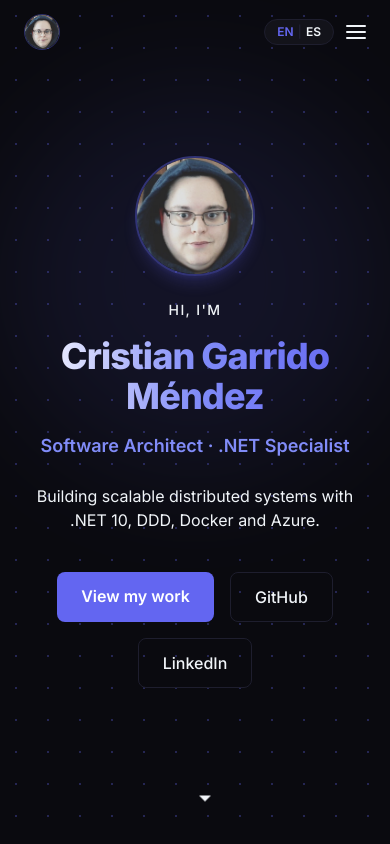
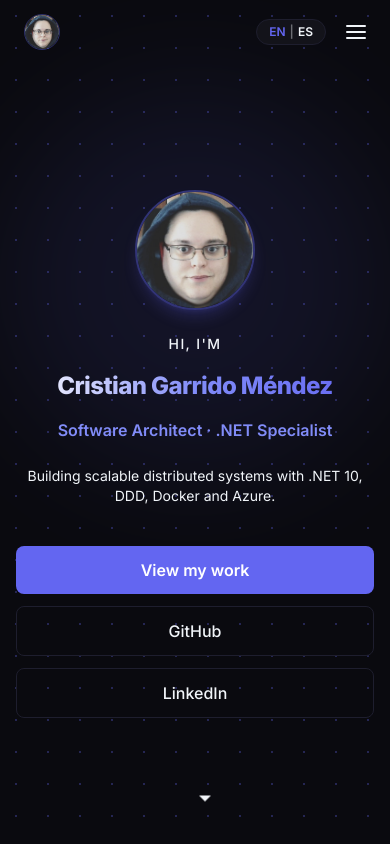
Before and after one commit to cgarrido/cgarrido.github.io, an Astro site: page / in a window 390 px wide. Shown: the top 844 px of the page. Built offline with nearby package versions, Linux system fonts and the light colour scheme; Astro itself is replaced by a stand-in of ours.

Commit message:
fix: mobile layout — nav overlap, text overflow, button stack, toggle separator

```diff
--- a/src/components/Hero.astro
+++ b/src/components/Hero.astro
@@ -2,14 +2,14 @@
 import { en } from '../i18n/en';
 import { es } from '../i18n/es';
 ---
-<section id="hero" class="relative min-h-screen flex flex-col items-center justify-center text-center px-6 overflow-hidden">
+<section id="hero" class="relative min-h-screen flex flex-col justify-center text-center px-4 sm:px-6 overflow-hidden pt-16">
   <!-- Dot grid background -->
   <div class="absolute inset-0 dot-grid opacity-30 pointer-events-none"></div>
 
   <!-- Indigo glow blob -->
   <div class="absolute top-1/3 left-1/2 -translate-x-1/2 -translate-y-1/2 w-96 h-96 bg-accent opacity-10 rounded-full blur-3xl pointer-events-none"></div>
 
-  <div class="relative z-10 max-w-3xl">
+  <div class="relative z-10 max-w-3xl w-full mx-auto">
     <!-- Profile photo -->
     <div class="mb-6 flex justify-center">
       <img
@@ -26,27 +26,27 @@ import { es } from '../i18n/es';
       <span class="lang-en">{en.hero.greeting}</span>
       <span class="lang-es">{es.hero.greeting}</span>
     </p>
-    <h1 class="text-4xl md:text-6xl font-extrabold tracking-tight mb-4 bg-gradient-to-r from-white via-accent-light to-accent bg-clip-text text-transparent">
+    <h1 class="text-2xl sm:text-4xl md:text-6xl font-extrabold tracking-tight mb-4 bg-gradient-to-r from-white via-accent-light to-accent bg-clip-text text-transparent">
       {en.hero.name}
     </h1>
-    <p class="text-accent-light text-lg md:text-xl font-semibold mb-6">
+    <p class="text-accent-light text-base sm:text-lg md:text-xl font-semibold mb-6">
       <span class="lang-en">{en.hero.title}</span>
       <span class="lang-es">{es.hero.title}</span>
     </p>
-    <p class="text-muted text-base md:text-lg max-w-xl mx-auto mb-10">
+    <p class="text-muted text-sm sm:text-base md:text-lg max-w-xl mx-auto mb-10">
       <span class="lang-en">{en.hero.tagline}</span>
       <span class="lang-es">{es.hero.tagline}</span>
     </p>
 
-    <div class="flex flex-wrap gap-4 justify-center">
-      <a href="#about" class="bg-accent hover:bg-accent-light text-white font-semibold px-6 py-3 rounded-lg transition-colors">
+    <div class="flex flex-col sm:flex-row flex-wrap gap-3 items-center justify-center">
+      <a href="#about" class="w-full sm:w-auto bg-accent hover:bg-accent-light text-white font-semibold px-6 py-3 rounded-lg transition-colors text-center">
         <span class="lang-en">{en.hero.cta}</span>
         <span class="lang-es">{es.hero.cta}</span>
       </a>
-      <a href="https://github.com/cgarrido" target="_blank" rel="noopener" class="border border-border hover:border-accent text-muted hover:text-text px-6 py-3 rounded-lg transition-colors font-medium">
+      <a href="https://github.com/cgarrido" target="_blank" rel="noopener" class="w-full sm:w-auto border border-border hover:border-accent text-muted hover:text-text px-6 py-3 rounded-lg transition-colors font-medium text-center">
         GitHub
       </a>
-      <a href="https://www.linkedin.com/in/cristiangarridomendez/" target="_blank" rel="noopener" class="border border-border hover:border-accent text-muted hover:text-text px-6 py-3 rounded-lg transition-colors font-medium">
+      <a href="https://www.linkedin.com/in/cristiangarridomendez/" target="_blank" rel="noopener" class="w-full sm:w-auto border border-border hover:border-accent text-muted hover:text-text px-6 py-3 rounded-lg transition-colors font-medium text-center">
         LinkedIn
       </a>
     </div>
--- a/src/components/Nav.astro
+++ b/src/components/Nav.astro
@@ -22,12 +22,12 @@ import { es } from '../i18n/es';
       <!-- Language toggle -->
       <button id="lang-toggle" class="flex items-center gap-1 bg-surface border border-border rounded-full px-3 py-1 text-xs font-semibold">
         <span id="lang-en-btn" class="text-accent">EN</span>
-        <span class="text-border">|</span>
+        <span class="text-muted opacity-40">|</span>
         <span id="lang-es-btn" class="text-muted">ES</span>
       </button>
 
       <!-- Hamburger (mobile) -->
-      <button id="hamburger" class="md:hidden text-muted">
+      <button id="hamburger" class="md:hidden text-muted p-2 -mr-2">
         <svg width="20" height="20" viewBox="0 0 20 20" fill="currentColor">
           <rect y="3" width="20" height="2" rx="1"/><rect y="9" width="20" height="2" rx="1"/><rect y="15" width="20" height="2" rx="1"/>
         </svg>
```
